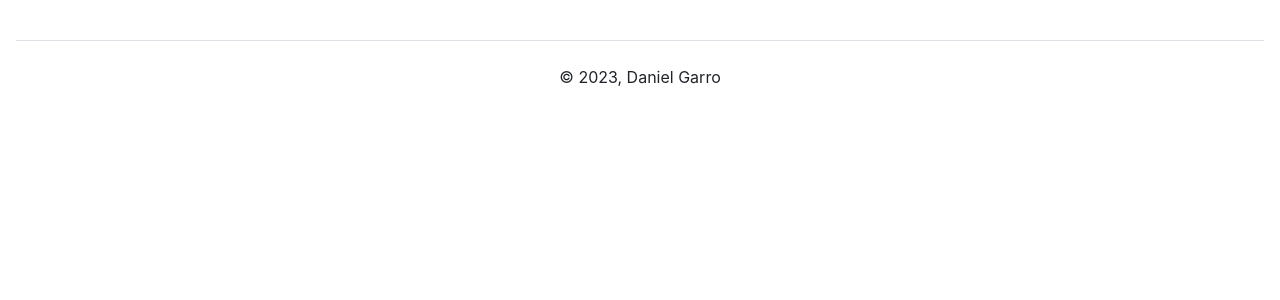
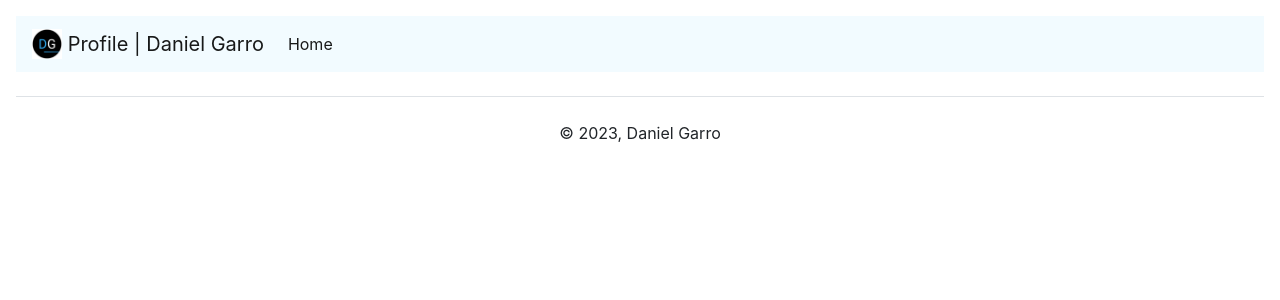
Before and after one commit to dannynow6/my_profile_django, a Django app: template portfolio/templates/portfolio/base.html in a window 1280 px wide. Shown: the top 300 px of the page. Run offline with Django 3.2, Linux system fonts and the light colour scheme; the template is opened without the code that fills it, so the values that code supplies are empty; some libraries are stand-ins or nearby versions.

Commit message:
created base template and started to write others

```diff
--- a/portfolio/templates/portfolio/base.html
+++ b/portfolio/templates/portfolio/base.html
@@ -12,7 +12,22 @@
         <link rel="stylesheet" type="text/css" href="{% static '/css/styles.css' %}">
     </head>
     <body class="m-3">
-
+        <nav class="navbar navbar-expand-lg navbar-light" style="background-color: #f2fbff;">
+            <a class="navbar-brand" href="{% url 'portfolio:index' %}">
+              <img src="{% static 'img/logo.png' %}" width="30" height="30" class="d-inline-block align-top">
+              Profile | Daniel Garro
+            </a>
+            <button class="navbar-toggler" type="button" data-toggle="collapse" data-target="#navbarNav" aria-controls="navbarNav" aria-expanded="false" aria-label="Toggle navigation">
+                <span class="navbar-toggler-icon"></span>
+            </button>
+            <div class="collapse navbar-collapse" id="navbarNav">
+                <ul class="navbar-nav">
+                    <li class="nav-item active">
+                        <a class="nav-link" href="{% url 'portfolio:index' %}">Home <span class="sr-only">(current)</span></a>
+                    </li>
+                </ul>
+            </div>
+        </nav>
         <main>
             {% block content %}{% endblock content %}
             <br />
--- a/portfolio/templates/portfolio/index.html
+++ b/portfolio/templates/portfolio/index.html
@@ -0,0 +1,4 @@
+{% extends "portfolio/base.html" %}
+{% block content %}
+
+{% endblock content %}
--- a/portfolio/views.py
+++ b/portfolio/views.py
@@ -1,3 +1,6 @@
 from django.shortcuts import render
 
-# Create your views here.
+
+def index(request):
+    """the home page for my portfolio app"""
+    return render(request, "portfolio/index.html")
```
Also changed, not shown: portfolio/urls.py (+9 -0 lines), static/img/logo.png (added).
